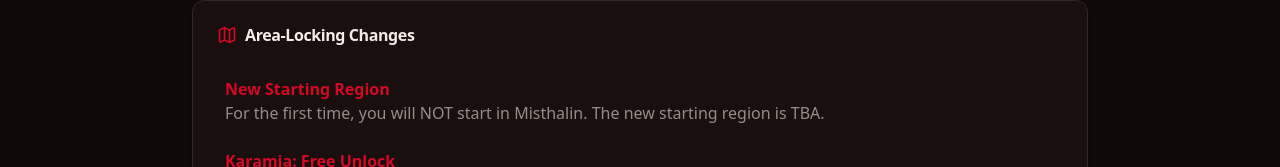
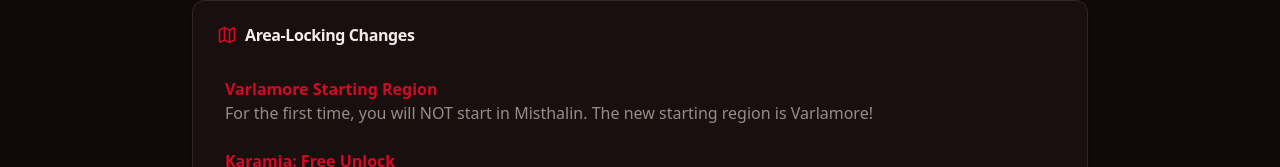
Before and after one commit to DatBear/Demonic-Pacts, a React (Vite) app: page /info in a window 1280 px wide. Shown: the part 633-800 px from the top of the page. Built offline with nearby package versions, Linux system fonts and the light colour scheme.

Commit message:
Varlamore starting region

```diff
--- a/src/pages/Info.tsx
+++ b/src/pages/Info.tsx
@@ -113,8 +113,8 @@ export default function Info() {
             </CardHeader>
             <CardContent className="space-y-2">
               <div className="rounded-lg bg-muted/50 p-2">
-                <p className="font-semibold text-primary">New Starting Region</p>
-                <p className="text-muted-foreground">For the first time, you will NOT start in Misthalin. The new starting region is TBA.</p>
+                <p className="font-semibold text-primary">Varlamore Starting Region</p>
+                <p className="text-muted-foreground">For the first time, you will NOT start in Misthalin. The new starting region is Varlamore!</p>
               </div>
               <div className="rounded-lg bg-muted/50 p-2">
                 <p className="font-semibold text-primary">Karamja: Free Unlock</p>
```
